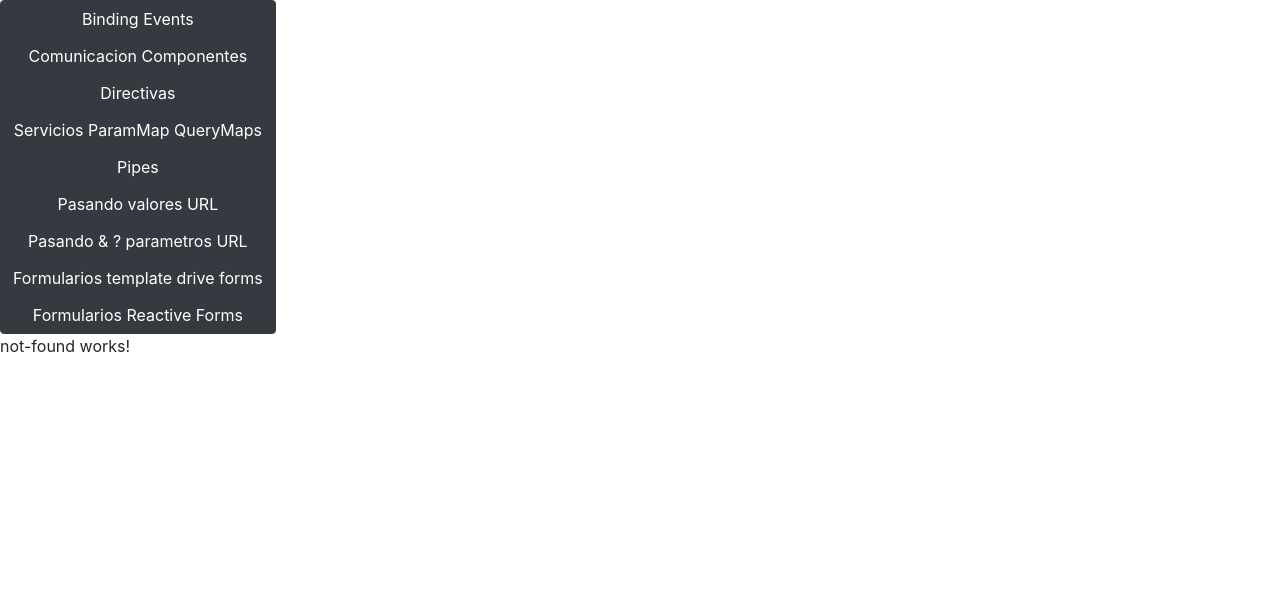
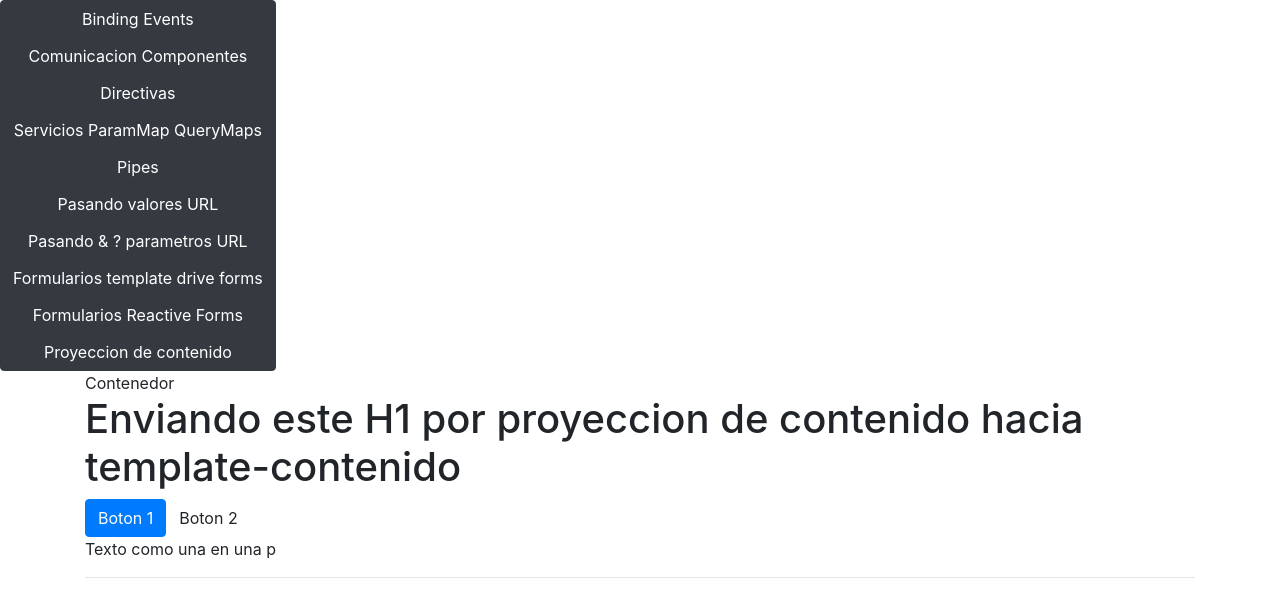
Before and after one commit to gustavo9601/angular-2, an Angular app: page /proyeccion-contenido in a window 1280 px wide. Shown: the top 596 px of the page. Built offline with nearby package versions, Linux system fonts and the light colour scheme.

Commit message:
Proyeccion de contenido, template y select para escoger que elementos renderizar

```diff
--- a/src/app/app-routing.module.ts
+++ b/src/app/app-routing.module.ts
@@ -8,6 +8,7 @@ import {NotFoundComponent} from './not-found/not-found.component';
 import {FormulariosReactiveFormsComponent} from './formularios-reactive-forms/formularios-reactive-forms.component';
 import {FormulariosTemplateDrivenFormsComponent} from './formularios-template-driven-forms/formularios-template-driven-forms.component';
 import {ServiciosEjemploComponent} from './servicios-ejemplo/servicios-ejemplo.component';
+import {ProyeccionDeContenidoComponent} from './proyeccion-de-contenido/proyeccion-de-contenido.component';
 
 
 const routes: Routes = [
@@ -42,6 +43,9 @@ const routes: Routes = [
     path: 'formularios-tdf', component: FormulariosTemplateDrivenFormsComponent,
   },
   {
+    path: 'proyeccion-contenido', component: ProyeccionDeContenidoComponent,
+  },
+  {
     path: '**', component: NotFoundComponent
   }
 ];
--- a/src/app/app.component.html
+++ b/src/app/app.component.html
@@ -11,6 +11,7 @@
   </button>
   <button class="btn btn-dark" [routerLink]="['/formularios-tdf']">Formularios template drive forms</button>
   <button class="btn btn-dark" [routerLink]="['/formularios-rf']">Formularios Reactive Forms</button>
+  <button class="btn btn-dark" [routerLink]="['/proyeccion-contenido']">Proyeccion de contenido</button>
 </div>
 
 <router-outlet></router-outlet>
--- /dev/null
+++ b/src/app/proyeccion-de-contenido/proyeccion-de-contenido.component.html
@@ -0,0 +1,6 @@
+<app-template-contenido>
+  <h1>Enviando este H1 por proyeccion de contenido hacia template-contenido</h1>
+  <button class="btn btn-primary" id="boton_1">Boton 1</button>
+  <button class="btn btn-secundary" id="boton_2">Boton 2</button>
+  <p>Texto como una en una p</p>
+</app-template-contenido>
--- /dev/null
+++ b/src/app/proyeccion-de-contenido/proyeccion-de-contenido.component.ts
@@ -0,0 +1,15 @@
+import { Component, OnInit } from '@angular/core';
+
+@Component({
+  selector: 'app-proyeccion-de-contenido',
+  templateUrl: './proyeccion-de-contenido.component.html',
+  styleUrls: ['./proyeccion-de-contenido.component.css']
+})
+export class ProyeccionDeContenidoComponent implements OnInit {
+
+  constructor() { }
+
+  ngOnInit() {
+  }
+
+}
--- /dev/null
+++ b/src/app/proyeccion-de-contenido/template-contenido.component.html
@@ -0,0 +1,17 @@
+
+<!--Usando esta directiva, cuando se llame este componente , permite hacer esta un cotenedor o plantilla base
+
+<app-template-contenido>
+Contenido html, objetos componentes
+</app-template-contenido>
+
+-->
+<div class="container">
+  Contenedor
+  <ng-content></ng-content>
+
+  <!--Seleccionando por elemento que queremos rendirazara en eas vista, de todo lo que se envie-->
+  <hr>
+ <!-- <ng-content select="button"></ng-content>
+  <ng-content select="p"></ng-content>-->
+</div>
--- /dev/null
+++ b/src/app/proyeccion-de-contenido/template-contenido.component.ts
@@ -0,0 +1,15 @@
+import { Component, OnInit } from '@angular/core';
+
+@Component({
+  selector: 'app-template-contenido',
+  templateUrl: './template-contenido.component.html',
+  styleUrls: ['./template-contenido.component.css']
+})
+export class TemplateContenidoComponent implements OnInit {
+
+  constructor() { }
+
+  ngOnInit() {
+  }
+
+}
```
Also changed, not shown: src/app/app.module.ts (+6 -1 lines), src/app/proyeccion-de-contenido/proyeccion-de-contenido.component.css (added), src/app/proyeccion-de-contenido/template-contenido.component.css (added), 2 other files (tests, documents, lock files or other folders).
